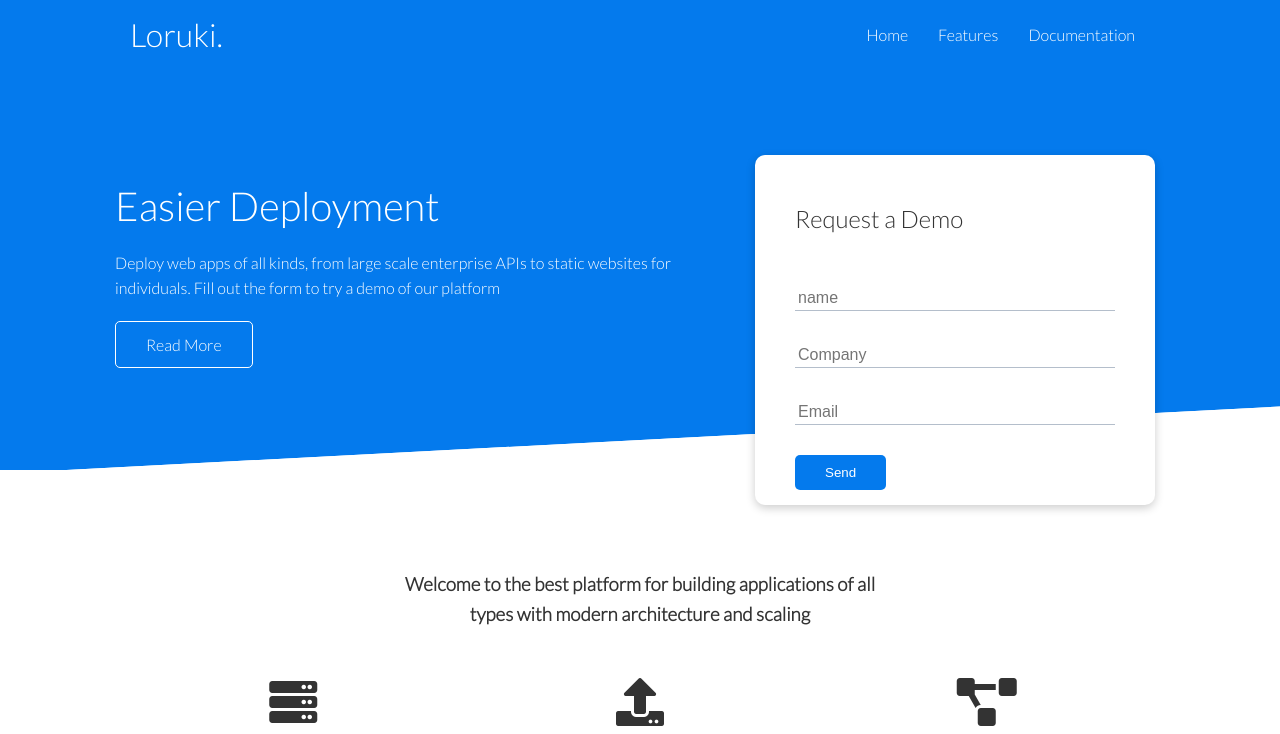
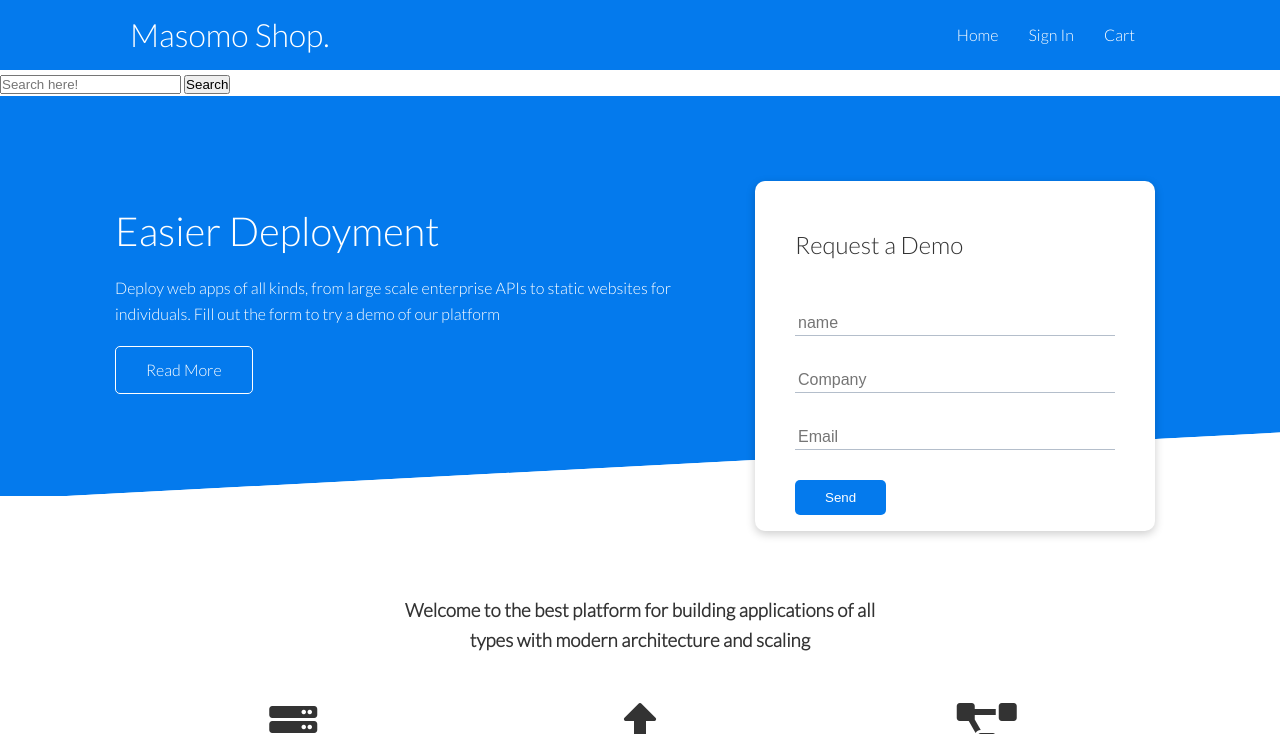
Before and after one commit to OkothPius/masomoshoppy, a Django app: page / in a window 1280 px wide. Shown: the top 734 px of the page. Run offline with Django 3.2, Linux system fonts and the light colour scheme.

Commit message:
fear: update

```diff
--- a/apps/templates/core/index.html
+++ b/apps/templates/core/index.html
@@ -5,7 +5,7 @@
 	<meta charset="UTF-8">
 	<meta http-equiv="X-UA-Compatible" content="IE=edge">
 	<meta name="viewport" content="width=device-width, initial-scale=1.0">
-	<title>Masomo Shop | Cloud Hosting For Everyone</title>
+	<title>Masomo Shop | Shopping For Everyone</title>
 	<link rel="stylesheet" href="{% static "css/utilities.css" %}">
   <link rel="stylesheet" href="{% static "css/master.css" %}">
 </head>
@@ -15,17 +15,26 @@
 	<!-- Navbar -->
 	<div class="navbar">
 		<div class="container flex">
-			<h1 class="logo">Loruki.</h1>
+			<h1 class="logo">Masomo Shop.</h1>
 			<nav>
 				<ul>
 					<li><a href="index.html">Home</a></li>
-					<li><a href="features.html">Features</a></li>
-					<li><a href="docs.html">Documentation</a></li>
+					<li><a href="index.html">Sign In</a></li>
+					<li><a href="features.html">Cart</a></li>
 				</ul>
 			</nav>
 		</div>
 	</div>
 	<!-- Updates -->
+
+	<!-- Buttons -->
+	<section class="showcase-search">
+		<form action="/form/submit" method="GET">
+		  <input type="text" name="text" class="search" placeholder="Search here!">
+		  <input type="submit" name="submit" class="submit" value="Search">
+		</form>
+
+	</section>
 
 	<!-- ShowCase -->
 	<section class="showcase">
```
